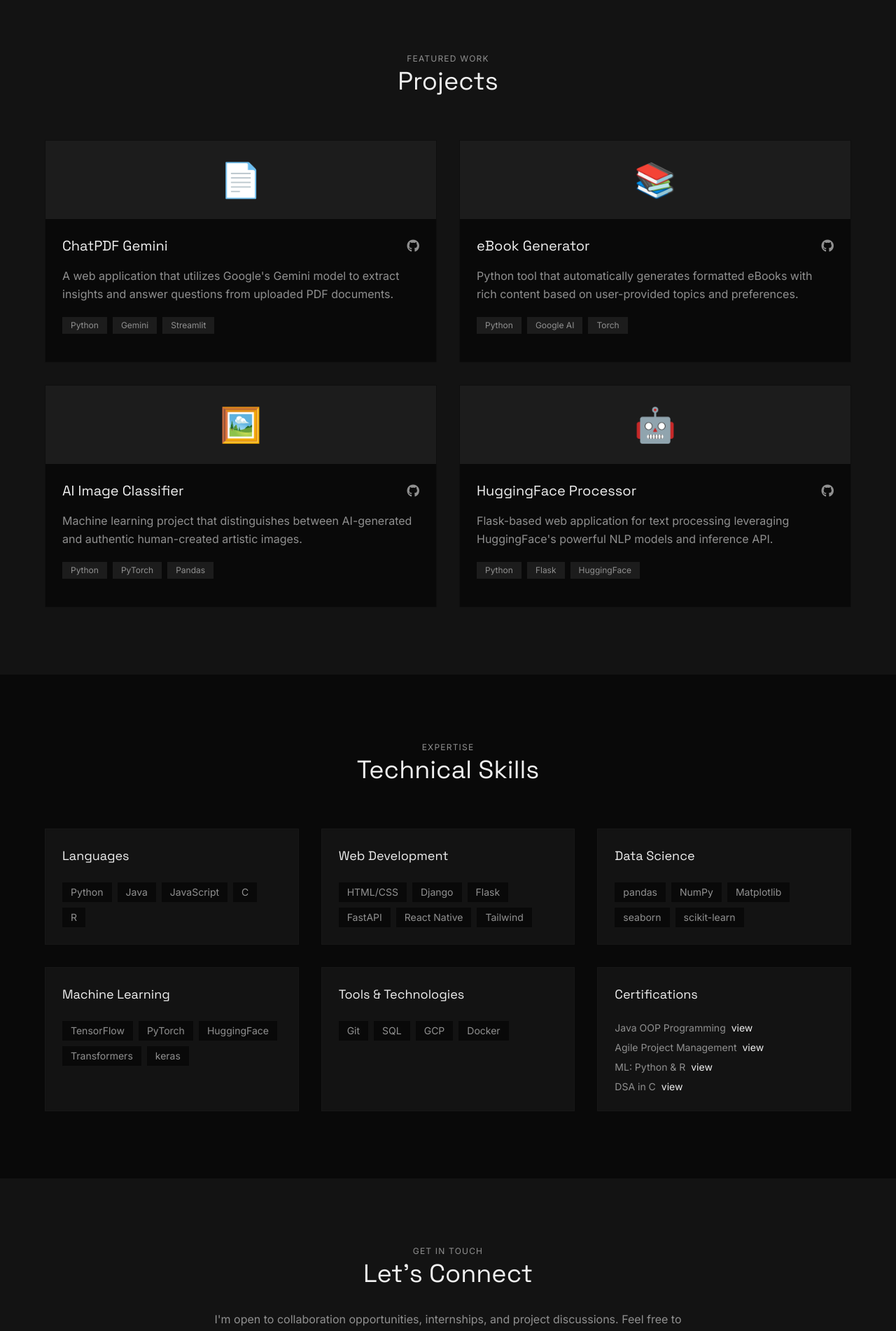
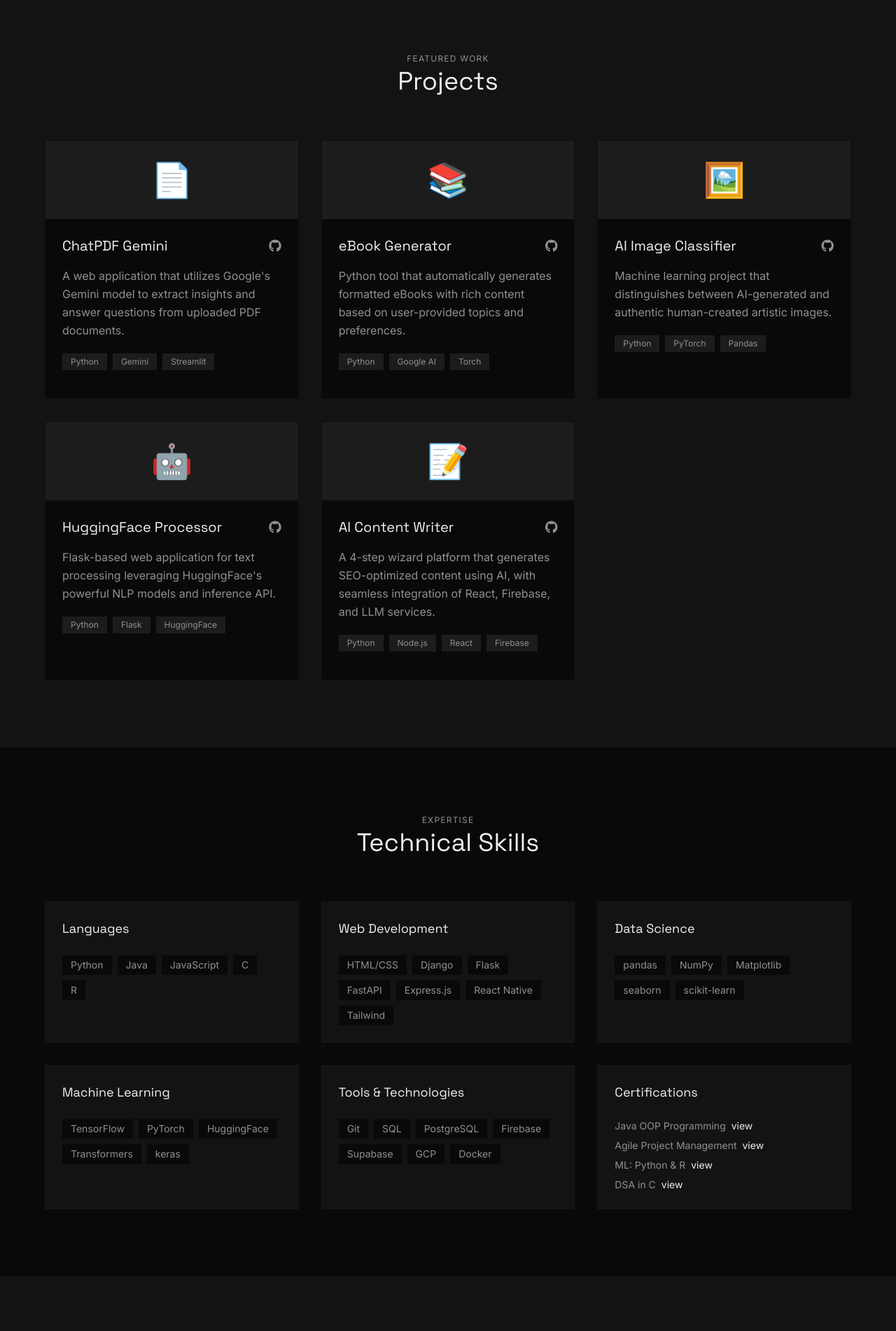
Before and after one commit to AnasNasim12/personalwebsite, a Flask app: page / in a window 1280 px wide. Shown: the part 1485-3387 px from the top of the page at 70% size. Run offline with Flask 3, Linux system fonts and the light colour scheme; some libraries are stand-ins or nearby versions.

Commit message:
Update skills and project details in about page

```diff
--- a/templates/about.html
+++ b/templates/about.html
@@ -265,29 +265,29 @@
                 <span class="mx-4 text-silver">•</span>
                 <span class="mx-4 text-silver font-display">DJANGO</span>
                 <span class="mx-4 text-silver">•</span>
-                <span class="mx-4 text-silver font-display">ML</span>
+                <span class="mx-4 text-silver font-display">MACHINE LEARNING</span>
                 <span class="mx-4 text-silver">•</span>
                 <span class="mx-4 text-silver font-display">ARTIFICIAL INTELLIGENCE</span>
                 <span class="mx-4 text-silver">•</span>
                 <span class="mx-4 text-silver font-display">TAILWIND</span>
                 <span class="mx-4 text-silver">•</span>
-                <span class="mx-4 text-silver font-display">REACT.JS</span>
+                <span class="mx-4 text-silver font-display">REACT</span>
                 <span class="mx-4 text-silver">•</span>
                 <span class="mx-4 text-silver font-display">REACT NATIVE</span>
                 <span class="mx-4 text-silver">•</span>
-                <span class="mx-4 text-silver font-display">HTML-CSS</span>
+                <span class="mx-4 text-silver font-display">HTML-CSS-JS</span>
                 <span class="mx-4 text-silver">•</span>
                 <span class="mx-4 text-silver font-display">DATA SCIENCE</span>
                 <span class="mx-4 text-silver">•</span>
-                <span class="mx-4 text-silver font-display">PYTHON</span>
+                <span class="mx-4 text-silver font-display">POSTGRESQL</span>
                 <span class="mx-4 text-silver">•</span>
-                <span class="mx-4 text-silver font-display">REACT NATIVE</span>
+                <span class="mx-4 text-silver font-display">FIREBASE</span>
                 <span class="mx-4 text-silver">•</span>
-                <span class="mx-4 text-silver font-display">ARTIFICIAL INTELLIGENCE</span>
+                <span class="mx-4 text-silver font-display">FLASK</span>
                 <span class="mx-4 text-silver">•</span>
-                <span class="mx-4 text-silver font-display">TAILWIND</span>
+                <span class="mx-4 text-silver font-display">EXPRESS.JS</span>
                 <span class="mx-4 text-silver">•</span>
-                <span class="mx-4 text-silver font-display">REACT.JS</span>
+                <span class="mx-4 text-silver font-display">SUPABASE</span>
                 <span class="mx-4 text-silver">•</span>
             </div>
         </div>
@@ -308,7 +308,7 @@
                     <div class="lg:col-span-8 reveal">
                         <h1 class="font-display text-5xl md:text-7xl font-bold mb-6 leading-tight">
                             Anas Nasim <span class="stroke-text">—</span> <br>
-                            <span class="text-white/60 font-normal">Developer & Gamer</span>
+                            <span class="text-white/60 font-normal">Developer</span>
                         </h1>
                         <p class="text-grey-700 max-w-xl mb-8 text-lg leading-relaxed">
                             Building with Python, Django, and Machine Learning.
@@ -409,7 +409,7 @@
                     <h3 class="font-display text-4xl">Projects</h3>
                 </div>
 
-                <div class="grid grid-cols-1 md:grid-cols-2 gap-8">
+                <div class="grid grid-cols-1 md:grid-cols-3 gap-8">
                     <!-- Project 1 -->
                     <div class="project-card bg-noir border border-slate/20 reveal">
                         <div class="aspect-w-16 aspect-h-9 bg-noir-lighter flex items-center justify-center p-8 icon-container">
@@ -501,6 +501,30 @@
                             </div>
                         </div>
                     </div>
+
+                    <!-- Project 5 -->
+                    <div class="project-card bg-noir border border-slate/20 reveal">
+                        <div class="aspect-w-16 aspect-h-9 bg-noir-lighter flex items-center justify-center p-8 icon-container">
+                            <span class="text-5xl">📝</span>
+                        </div>
+                        <div class="p-6">
+                            <div class="flex justify-between items-center mb-4">
+                                <h3 class="font-display text-xl">AI Content Writer</h3>
+                                <a href="https://github.com/AnasNasim12/ai-content-writer" target="_blank" aria-label="GitHub" class="text-silver hover:text-chalk">
+                                    <i class="fab fa-github text-lg"></i>
+                                </a>
+                            </div>
+                            <p class="text-silver mb-5 leading-relaxed">
+                                A 4-step wizard platform that generates SEO-optimized content using AI, with seamless integration of React, Firebase, and LLM services.
+                            </p>
+                            <div class="flex flex-wrap gap-2 mb-4">
+                                <span class="tag-pill bg-noir-lighter text-silver px-3 py-1 text-xs">Python</span>
+                                <span class="tag-pill bg-noir-lighter text-silver px-3 py-1 text-xs">Node.js</span>
+                                <span class="tag-pill bg-noir-lighter text-silver px-3 py-1 text-xs">React</span>
+                                <span class="tag-pill bg-noir-lighter text-silver px-3 py-1 text-xs">Firebase</span>
+                            </div>
+                        </div>
+                    </div>
                 </div>
             </div>
         </section>
@@ -538,6 +562,7 @@
                             <span class="tag-pill bg-noir text-silver px-3 py-1 text-sm">Django</span>
                             <span class="tag-pill bg-noir text-silver px-3 py-1 text-sm">Flask</span>
                             <span class="tag-pill bg-noir text-silver px-3 py-1 text-sm">FastAPI</span>
+                            <span class="tag-pill bg-noir text-silver px-3 py-1 text-sm">Express.js</span>
                             <span class="tag-pill bg-noir text-silver px-3 py-1 text-sm">React Native</span>
                             <span class="tag-pill bg-noir text-silver px-3 py-1 text-sm">Tailwind</span>
                         </div>
@@ -579,6 +604,9 @@
                         <div class="flex flex-wrap gap-2">
                             <span class="tag-pill bg-noir text-silver px-3 py-1 text-sm">Git</span>
                             <span class="tag-pill bg-noir text-silver px-3 py-1 text-sm">SQL</span>
+                            <span class="tag-pill bg-noir text-silver px-3 py-1 text-sm">PostgreSQL</span>
+                            <span class="tag-pill bg-noir text-silver px-3 py-1 text-sm">Firebase</span>
+                            <span class="tag-pill bg-noir text-silver px-3 py-1 text-sm">Supabase</span>
                             <span class="tag-pill bg-noir text-silver px-3 py-1 text-sm">GCP</span>
                             <span class="tag-pill bg-noir text-silver px-3 py-1 text-sm">Docker</span>
                         </div>
```
